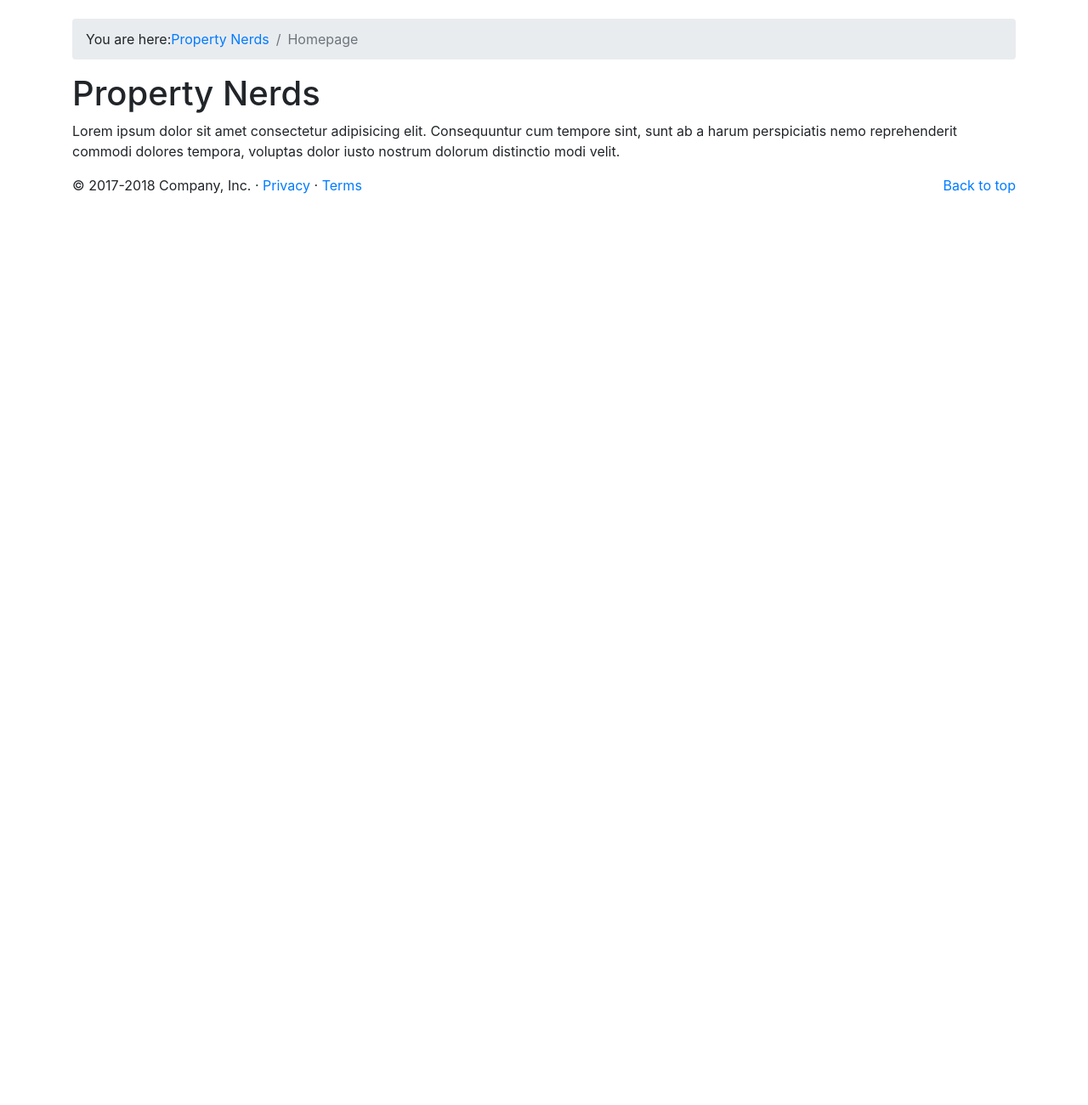
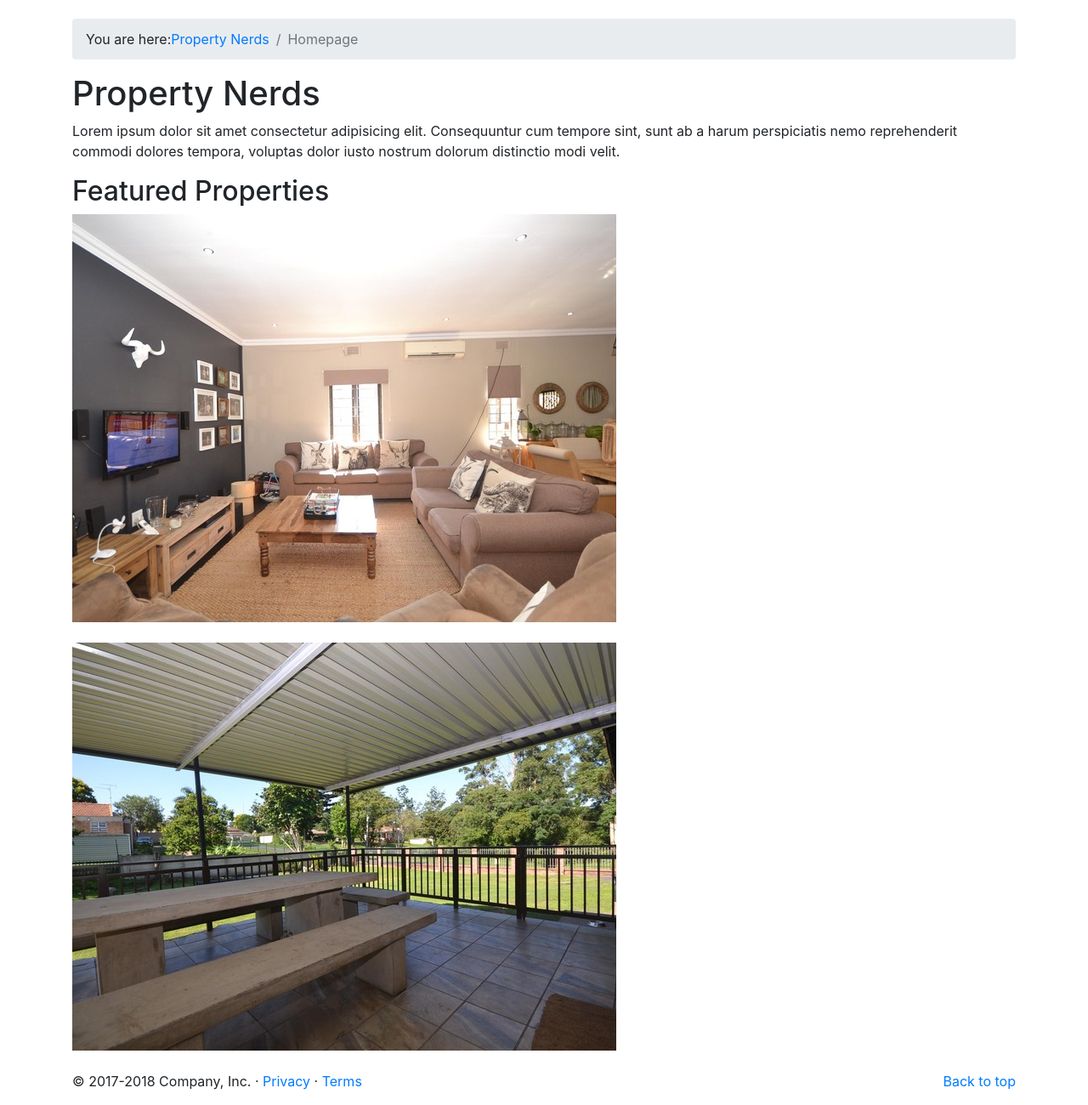
Before and after one commit to GalaxyDefender/propertyNerds, a website: page public/index.html in a window 1280 px wide. Shown: the part 351-1651 px from the top of the page at 85% size. Before the commit the page ends 800 px from the top, so only its background shows below. Drawn offline with nearby package versions, Linux system fonts and the light colour scheme.

Commit message:
adding featured properties section

```diff
--- a/public/index.html
+++ b/public/index.html
@@ -78,6 +78,16 @@
         <h1>Property Nerds</h1>
 
         <p>Lorem ipsum dolor sit amet consectetur adipisicing elit. Consequuntur cum tempore sint, sunt ab a harum perspiciatis nemo reprehenderit commodi dolores tempora, voluptas dolor iusto nostrum dolorum distinctio modi velit.</p>
+
+        <h2>Featured Properties</h2>
+
+        <figure class="figure">
+          <img src="img/property1.jpg" class="figure-img img-fluid" alt="Property 1">
+        </figure>
+
+        <figure class="figure">
+          <img src="img/property2.jpg" class="figure-img img-fluid" alt="Property 2">
+        </figure>
         <!-- /END THE FEATURETTES -->
 
       </div><!-- /.container -->
```
